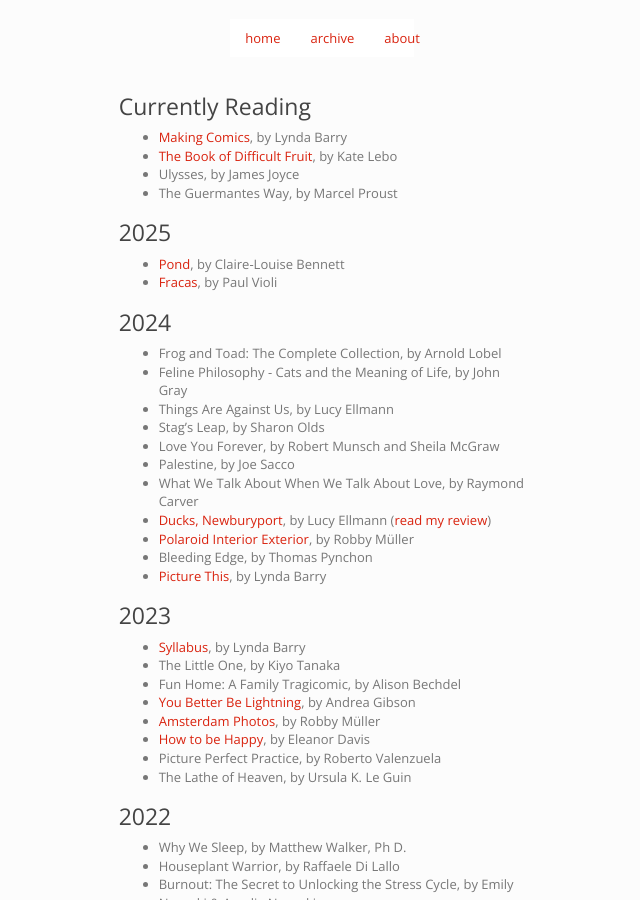
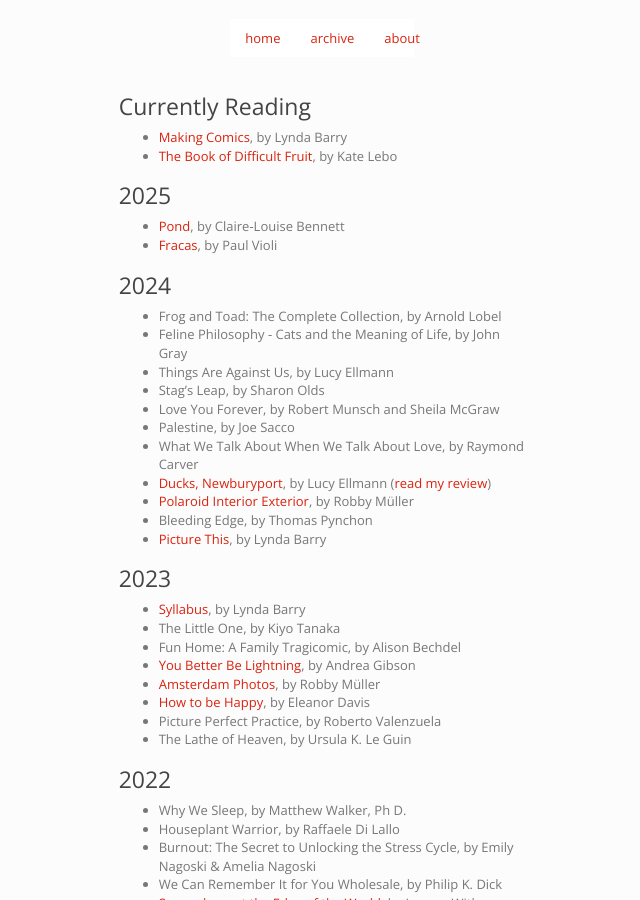
Before and after one commit to imtayadeway/imtayadeway.github.io, a Jekyll site: the page built from reading-list/index.md, in a window 1280 px wide and 900 px high. Shown: the whole window, without its empty margins (318-958 px from the left). Built offline with Jekyll 4.4.1, drawn with Linux system fonts in a browser that asks for light colours.

Commit message:
who am i kidding

```diff
--- a/reading-list/index.md
+++ b/reading-list/index.md
@@ -7,8 +7,6 @@ title: Reading List
 
 - [Making Comics], by Lynda Barry
 - [The Book of Difficult Fruit], by Kate Lebo
-- Ulysses, by James Joyce
-- The Guermantes Way, by Marcel Proust
 
 ### 2025
 
```
